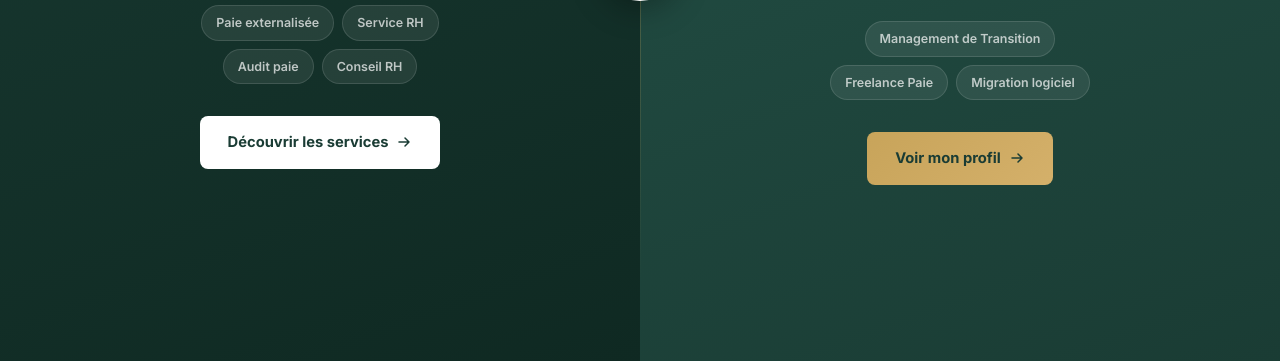
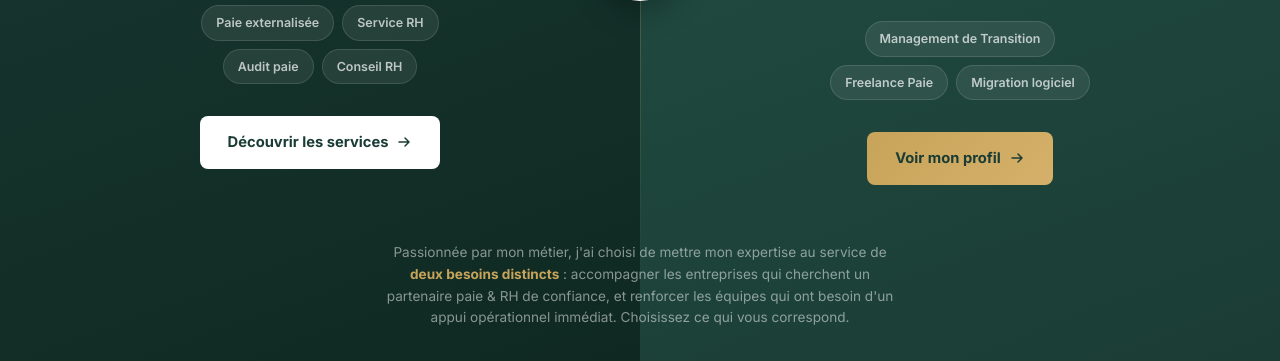
Before and after one commit to FarahXLS/paieneo-site, a plain HTML site: page index.html in a window 1280 px wide. Shown: the part 439-800 px from the top of the page. Drawn offline with Linux system fonts and the light colour scheme.

Commit message:
Add welcome message on landing page

```diff
--- a/css/landing.css
+++ b/css/landing.css
@@ -162,6 +162,28 @@
   z-index: 5;
 }
 
+/* Welcome message */
+.split__welcome {
+  position: absolute;
+  bottom: 32px;
+  left: 50%;
+  transform: translateX(-50%);
+  z-index: 10;
+  text-align: center;
+  max-width: 560px;
+  padding: 0 24px;
+}
+
+.split__welcome p {
+  font-size: 0.85rem;
+  color: rgba(255, 255, 255, 0.5);
+  line-height: 1.6;
+}
+
+.split__welcome strong {
+  color: var(--accent);
+}
+
 /* Responsive */
 @media (max-width: 768px) {
   .split {
--- a/index.html
+++ b/index.html
@@ -75,6 +75,14 @@
       <img src="img/logo.svg" alt="PaieNeo">
     </div>
 
+    <!-- Message d'accueil -->
+    <div class="split__welcome">
+      <p>Passionn&eacute;e par mon m&eacute;tier, j'ai choisi de mettre mon expertise au service
+      de <strong>deux besoins distincts</strong>&nbsp;: accompagner les entreprises qui cherchent
+      un partenaire paie &amp; RH de confiance, et renforcer les &eacute;quipes qui ont besoin
+      d'un appui op&eacute;rationnel imm&eacute;diat. Choisissez ce qui vous correspond.</p>
+    </div>
+
   </div>
 
 </body>
```
